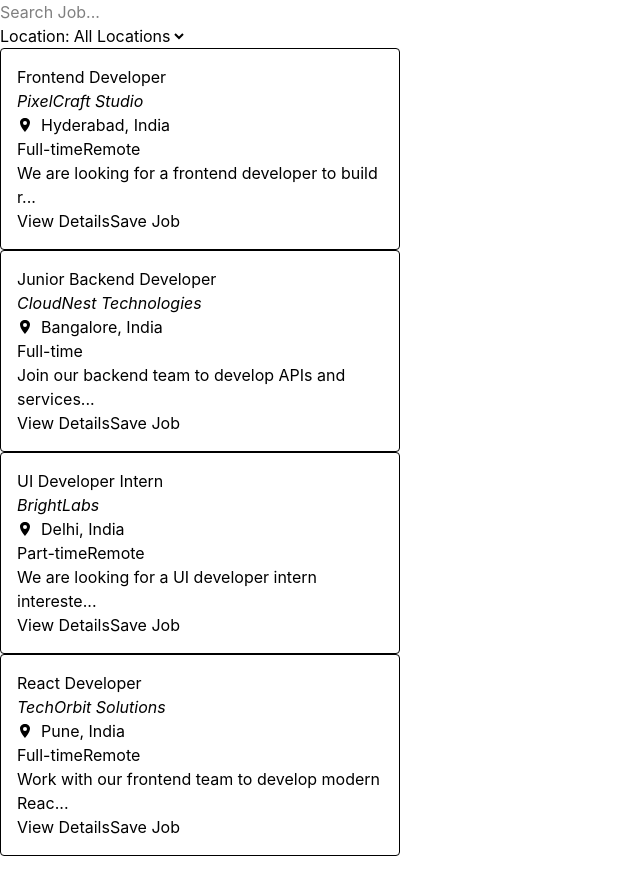
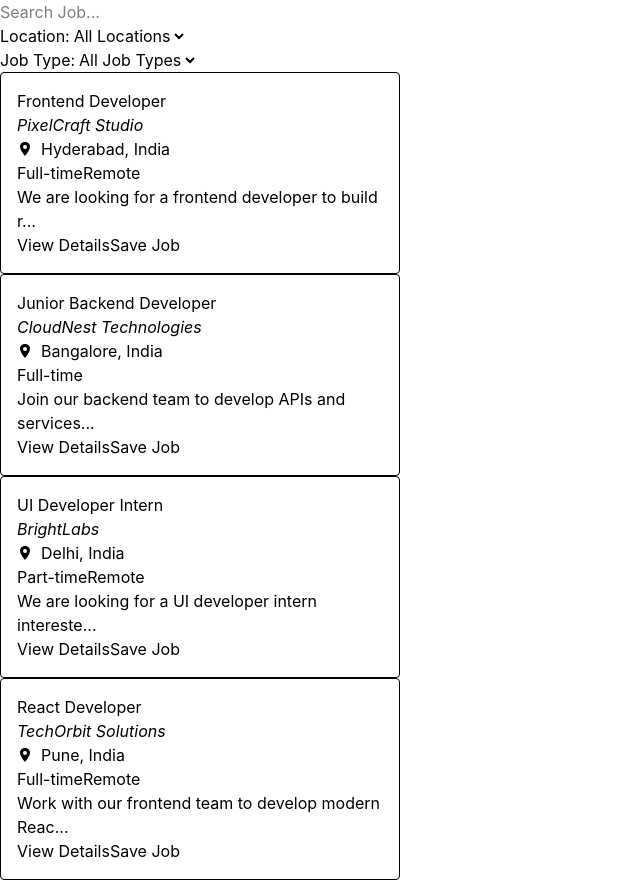
Before and after one commit to pedinistar/DevJobs-Board-Job-Search-Dashboard, a React (Vite) app: page / in a window 1280 px wide. Shown: the whole page, without its empty margins (0-640 px from the left). Before the commit the page ends 856 px from the top, so only its background shows below. Built offline with nearby package versions, Linux system fonts and the light colour scheme.

Commit message:
feat: Type Filter

```diff
--- a/src/App.jsx
+++ b/src/App.jsx
@@ -3,15 +3,18 @@ import JobCard from "./components/JobCard";
 import { useState } from "react";
 import SearchBar from "./components/SearchBar";
 import LocationFilter from "./components/LocationFilter";
+import JobTypeFilter from "./components/JobTypeFilter";
 
 const App = () => {
   const [searchTerm, setSearchTerm] = useState("");
   const [location, setLocation] = useState("");
+  const [jobType, setJobType] = useState("");
 
   const filteredJobs = jobs.filter(
     (job) =>
       job.title.toLowerCase().includes(searchTerm.toLowerCase()) &&
-      job.location.toLowerCase().includes(location.toLowerCase()),
+      job.location.toLowerCase().includes(location.toLowerCase()) &&
+      job.jobType.toLowerCase().includes(jobType.toLowerCase()),
   );
 
   return (
@@ -19,6 +22,8 @@ const App = () => {
       <SearchBar searchTerm={searchTerm} setSearchTerm={setSearchTerm} />
 
       <LocationFilter location={location} setLocation={setLocation} />
+
+      <JobTypeFilter jobType={jobType} setJobType={setJobType} />
 
       <div>
         {filteredJobs.map((job) => (
--- /dev/null
+++ b/src/components/JobTypeFilter.jsx
@@ -0,0 +1,19 @@
+const JobTypeFilter = ({ jobType, setJobType }) => {
+  return (
+    <div>
+      <label htmlFor="jobType">Job Type:</label>
+      <select
+        value={jobType}
+        onChange={(e) => setJobType(e.target.value)}
+        name="jobType"
+        id="jobType"
+      >
+        <option value="">All Job Types</option>
+        <option value="full-time">Full-Time</option>
+        <option value="part-time">Part-Time</option>
+      </select>
+    </div>
+  );
+};
+
+export default JobTypeFilter;
```
